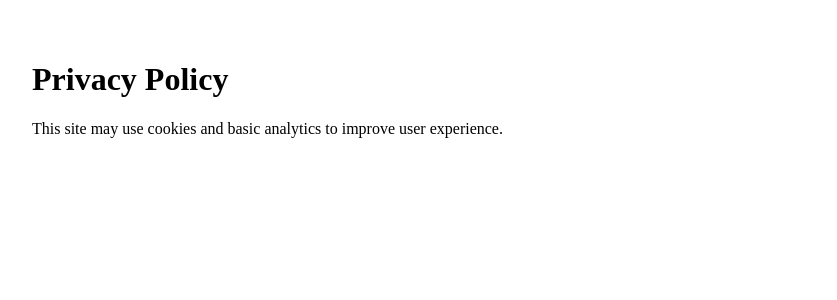
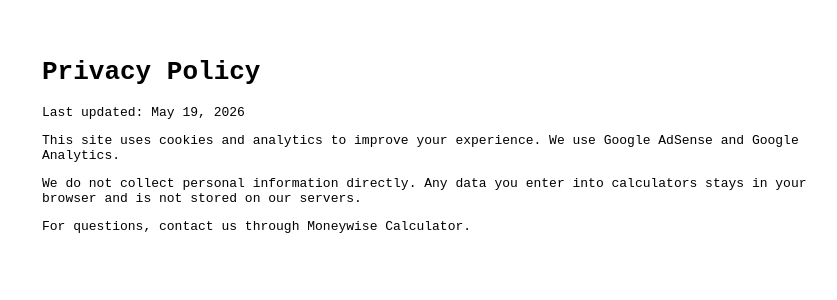
Before and after one commit to onlylivingheartdonor-ops/strongpasswordbuilder, a Next.js app: page /privacy in a window 1280 px wide. Shown: the top 300 px of the page, without its empty margins (208-1045 px from the left). Built offline with nearby package versions, Linux system fonts and the light colour scheme.

Commit message:
update links and moneywise block

```diff
--- a/app/privacy/page.js
+++ b/app/privacy/page.js
@@ -1,10 +1,11 @@
-export default function Page() {
+export default function PrivacyPage() {
   return (
-    <main style={{ padding: "2rem", maxWidth: "800px", margin: "0 auto" }}>
+    <main style={{ maxWidth: "780px", margin: "0 auto", padding: "2rem 1.5rem", fontFamily: "monospace" }}>
       <h1>Privacy Policy</h1>
-      <p>
-        This site may use cookies and basic analytics to improve user experience.
-      </p>
+      <p>Last updated: May 19, 2026</p>
+      <p>This site uses cookies and analytics to improve your experience. We use Google AdSense and Google Analytics.</p>
+      <p>We do not collect personal information directly. Any data you enter into calculators stays in your browser and is not stored on our servers.</p>
+      <p>For questions, contact us through Moneywise Calculator.</p>
     </main>
-  )
+  );
 }
```
Also changed, not shown: app/terms/page.js (+7 -6 lines), 1 other file (tests, documents, lock files or other folders).
